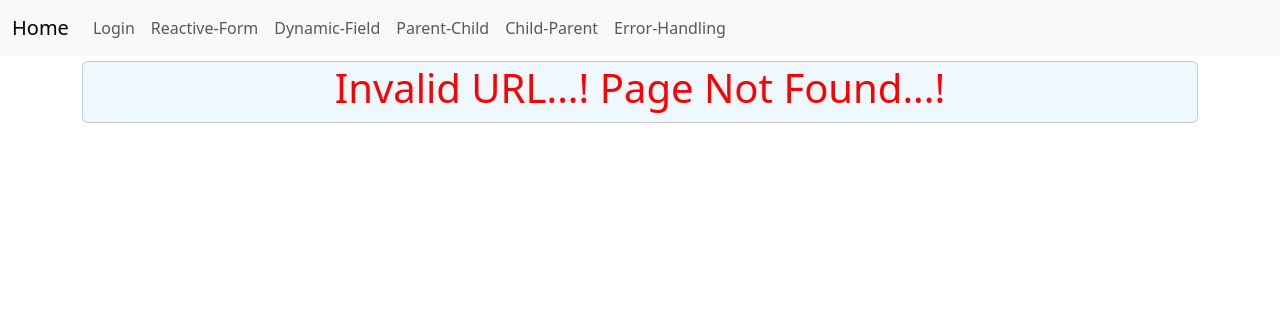
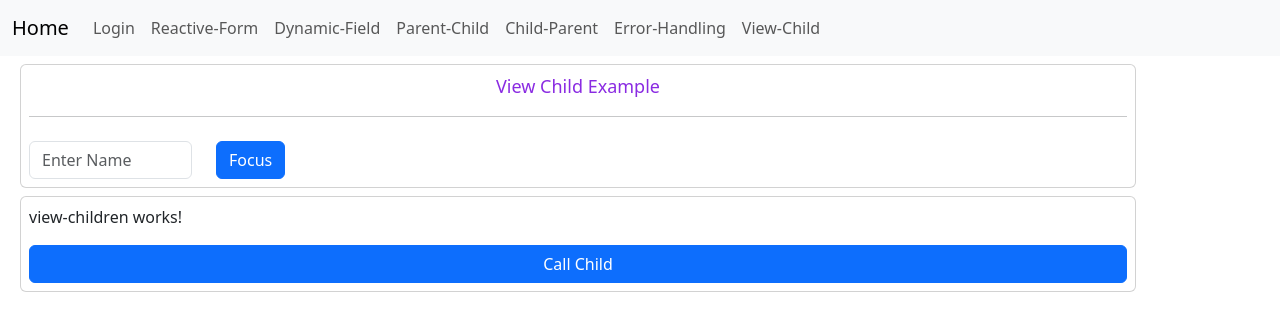
Before and after one commit to Jay8117/Angular-Practical, an Angular app: page /view-child in a window 1280 px wide. Before the commit this address had no page. Shown: the top 330 px of the page. Built offline with nearby package versions, Linux system fonts and the light colour scheme.

Commit message:
view child

```diff
--- a/src/app/app-routing.module.ts
+++ b/src/app/app-routing.module.ts
@@ -8,6 +8,7 @@ import { HomeComponent } from './pages/home/home.component';
 import { ParentChildComponent } from './pages/parent-child/parent-child.component';
 import { ChildParentComponent } from './pages/child-parent/child-parent.component';
 import { ErrorHandlingComponent } from './pages/error-handling/error-handling.component';
+import { ViewChildComponent } from './pages/view-child/view-child.component';
 
 const routes: Routes = [
   {path : '', redirectTo:'home', pathMatch:'full'},
@@ -18,6 +19,7 @@ const routes: Routes = [
   {path : 'parent-child' , component:ParentChildComponent},
   {path : 'child-parent' , component:ChildParentComponent},
   {path : 'error-handling' , component:ErrorHandlingComponent},
+  {path:'view-child' , component:ViewChildComponent},
   {path:'**' , component:ErrorPageComponent}
 ];
 
--- a/src/app/app.module.ts
+++ b/src/app/app.module.ts
@@ -15,6 +15,8 @@ import { ChildComponent } from './pages/parent-child/child/child.component';
 import { ChildParentComponent } from './pages/child-parent/child-parent.component';
 import { ChildrenComponent } from './pages/child-parent/children/children.component';
 import { ErrorHandlingComponent } from './pages/error-handling/error-handling.component';
+import { ViewChildComponent } from './pages/view-child/view-child.component';
+import { ViewChildrenComponent } from './pages/view-child/view-children/view-children.component';
 
 @NgModule({
   declarations: [
@@ -29,7 +31,9 @@ import { ErrorHandlingComponent } from './pages/error-handling/error-handling.co
     ChildComponent,
     ChildParentComponent,
     ChildrenComponent,
-    ErrorHandlingComponent
+    ErrorHandlingComponent,
+    ViewChildComponent,
+    ViewChildrenComponent
   ],
   imports: [
     BrowserModule,
--- a/src/app/components/header/header.component.html
+++ b/src/app/components/header/header.component.html
@@ -24,6 +24,9 @@
         <li class="nav-item">
           <a class="nav-link" routerLink="error-handling">Error-Handling</a>
         </li>
+        <li class="nav-item">
+          <a class="nav-link" routerLink="view-child">View-Child</a>
+        </li>
       </ul>
     </div>
   </div>
--- /dev/null
+++ b/src/app/pages/view-child/view-child.component.html
@@ -0,0 +1,22 @@
+<div class="container m-2">
+    <div class="card p-2">
+        <header>View Child Example</header>
+        <hr>
+        <div class="row mt-2">
+            <div class="col-md-2">
+                <input type="text" #name class="form-control" placeholder="Enter Name">
+            </div>
+            <div class="col-md-2">
+                <button class="btn btn-primary" (click)="focus(name)">Focus</button>
+            </div>
+        </div>
+    </div>
+</div>
+
+<div class="container m-2">
+    <div class="card p-2">
+        <app-view-children></app-view-children>
+        <button class="btn btn-primary" (click)="callChild()">Call Child</button>
+
+    </div>
+</div>
--- /dev/null
+++ b/src/app/pages/view-child/view-child.component.scss
@@ -0,0 +1,5 @@
+header{
+    font-size: large;
+    color: blueviolet;
+    text-align: center;
+}
--- /dev/null
+++ b/src/app/pages/view-child/view-child.component.ts
@@ -0,0 +1,26 @@
+import { Component,ViewChild,ElementRef, AfterViewInit } from '@angular/core';
+import { ViewChildrenComponent } from './view-children/view-children.component';
+
+@Component({
+  selector: 'app-view-child',
+  templateUrl: './view-child.component.html',
+  styleUrls: ['./view-child.component.scss']
+})
+export class ViewChildComponent implements AfterViewInit {
+@ViewChild('name') el!:ElementRef;
+@ViewChild(ViewChildrenComponent) child!:ViewChildrenComponent;
+
+  focus(data:any){
+    this.el.nativeElement.focus();
+
+  }
+  ngAfterViewInit(): void {
+
+  }
+
+  callChild(){
+    this.child.showMessage();
+    console.log(this.child.data);
+
+  }
+}
--- /dev/null
+++ b/src/app/pages/view-child/view-children/view-children.component.html
@@ -0,0 +1 @@
+<p>view-children works!</p>
--- /dev/null
+++ b/src/app/pages/view-child/view-children/view-children.component.ts
@@ -0,0 +1,15 @@
+import { Component } from '@angular/core';
+
+@Component({
+  selector: 'app-view-children',
+  templateUrl: './view-children.component.html',
+  styleUrls: ['./view-children.component.scss']
+})
+export class ViewChildrenComponent {
+  showMessage(){
+    alert('This is child component method');
+  }
+  data=[
+    1,2,3,4,5,6
+  ]
+}
```
Also changed, not shown: src/app/pages/view-child/view-children/view-children.component.scss (added), 2 other files (tests, documents, lock files or other folders).
